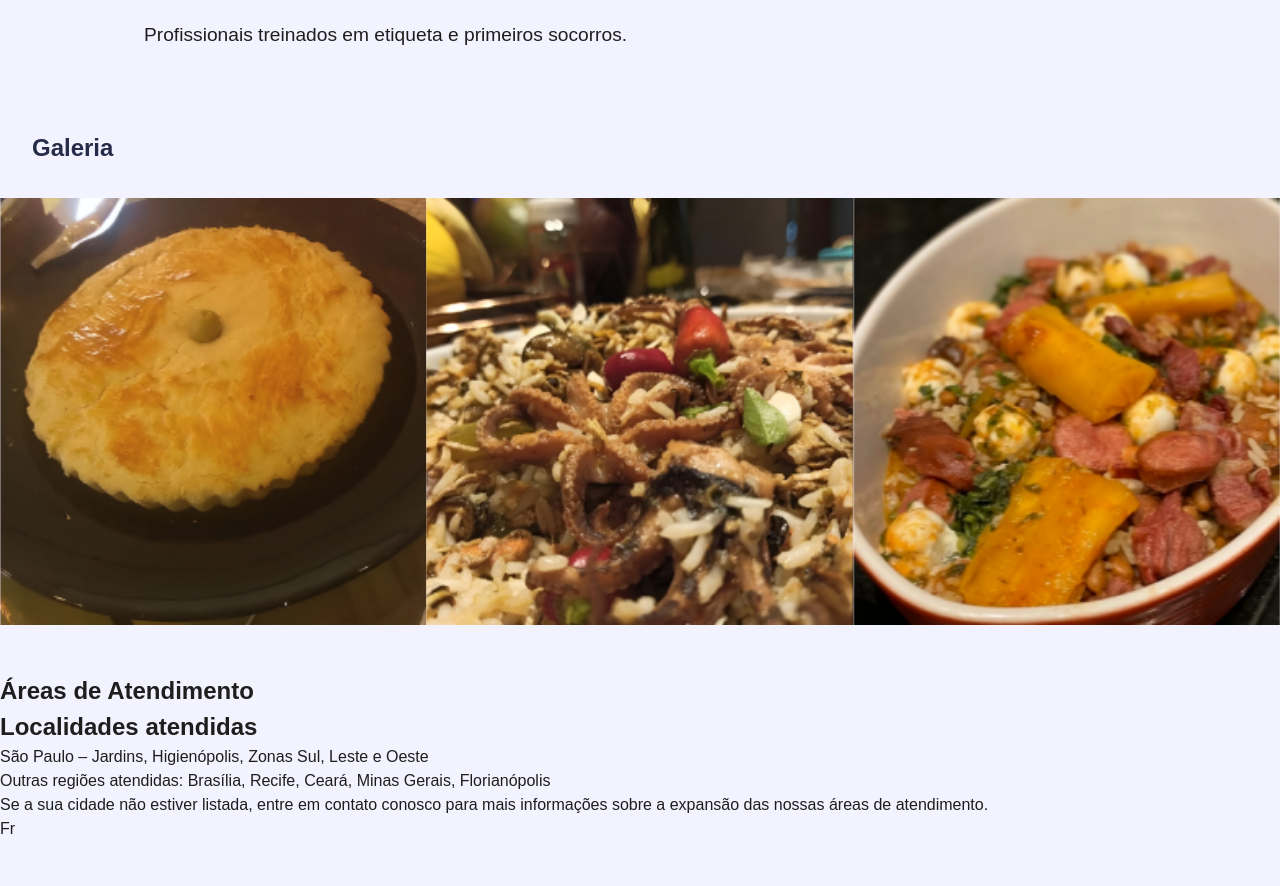
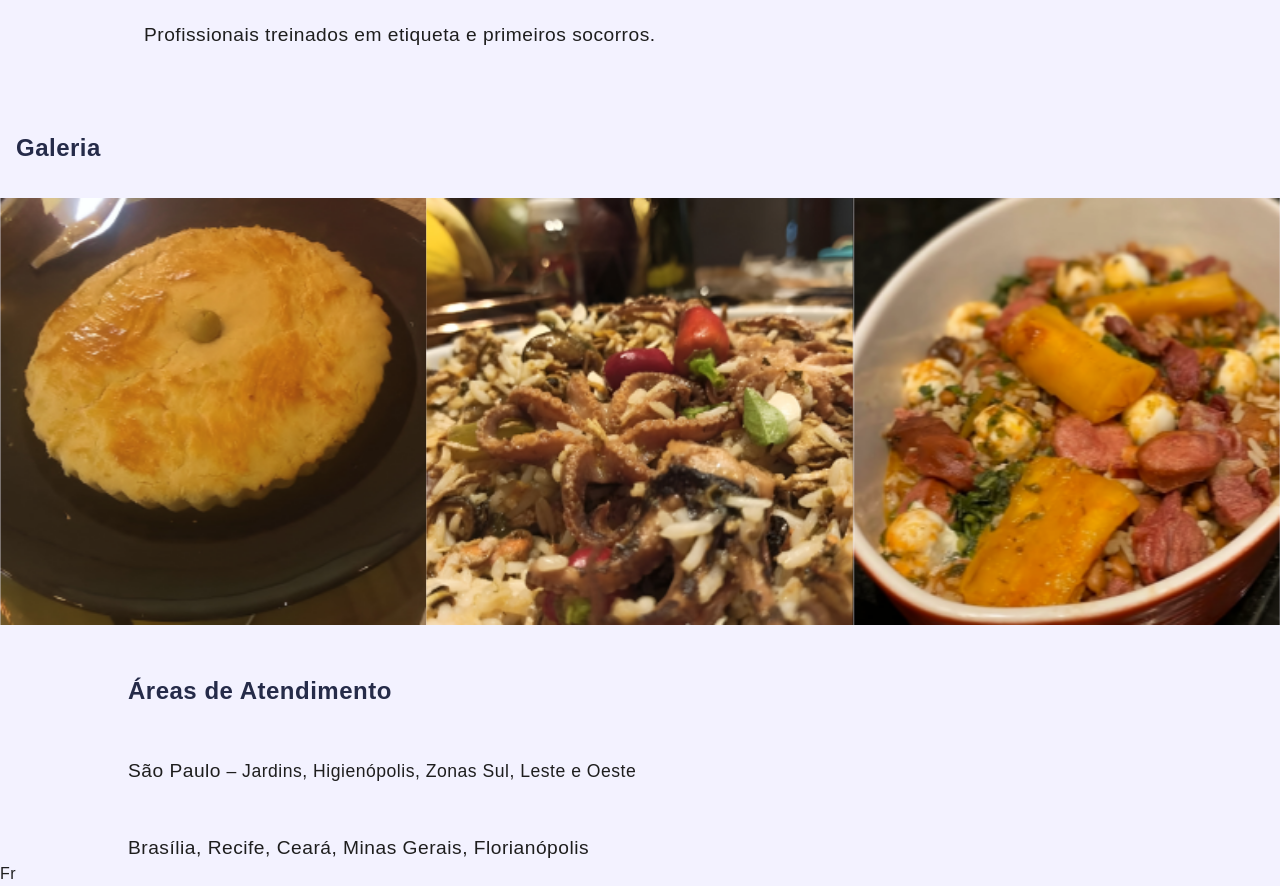
Before and after one commit to Luanquevedo/site-intitucional-next, a Next.js app: page / in a window 1280 px wide. Shown: the part 4123-5009 px from the top of the page. Before the commit the page ends 4964 px from the top, so only its background shows below. Built offline with nearby package versions, Linux system fonts and the light colour scheme; a web font is replaced by a local one.

Commit message:
Adicionado todas seções responsivas pendente otimização para tablet e criação do nav/footer e form

```diff
--- a/src/components/aboutus/index.scss
+++ b/src/components/aboutus/index.scss
@@ -12,7 +12,7 @@
     align-items: center;
     text-align: justify;
     margin: auto;
-    font-size: 1.1rem;
+    font-size: 1rem;
     font-weight: $font-medium;
 
     &__Container {
@@ -60,7 +60,7 @@
         ul {
             display: flex;
             flex-direction: column;
-            gap: 3rem;
+            gap: 2rem;
         }
 
         li {
--- a/src/components/contact/contact.js
+++ b/src/components/contact/contact.js
@@ -3,27 +3,22 @@ import Head from 'next/head';
 
 const Contact = () => {
   return (
-    <div>
+    <div >
       <Head>
         <title>Áreas de Atendimento - Tempero da Grazzy</title>
         <meta name="description" content="Confira as áreas de atendimento da Tempero da Grazzy, incluindo as principais regiões de São Paulo e outras cidades do Brasil como Brasília, Recife, Ceará, Minas Gerais e Florianópolis." />
         <meta name="keywords" content="áreas de atendimento, São Paulo, Brasília, Recife, Ceará, Minas Gerais, Florianópolis, serviços de buffet, catering, eventos" />
       </Head>
 
-      <section>
+      <section className='Contact'>
         <header>
-          <h1>Áreas de Atendimento</h1>
+          <h2>Áreas de Atendimento</h2>
         </header>
 
-        <article>
-          <h2>Localidades atendidas</h2>
+        <article className='Contact__Content'>
           <p><strong>São Paulo</strong> – Jardins, Higienópolis, Zonas Sul, Leste e Oeste</p>
-          <p><strong>Outras regiões atendidas:</strong> <strong>Brasília, Recife, Ceará, Minas Gerais, Florianópolis</strong></p>
+          <p><strong>Brasília, Recife, Ceará, Minas Gerais, Florianópolis</strong></p>
         </article>
-
-        <footer>
-          <p>Se a sua cidade não estiver listada, entre em contato conosco para mais informações sobre a expansão das nossas áreas de atendimento.</p>
-        </footer>
       </section>
     </div>
   );
--- a/src/components/contact/index.scss
+++ b/src/components/contact/index.scss
@@ -0,0 +1,62 @@
+@use '../../styles/variables' as *;
+
+.Contact {
+    display: flex;
+    flex-direction: column;
+    margin: auto;
+    max-width: 23rem;
+    gap: 3rem;
+
+    h2{
+        font-size: 1.4rem;
+        font-weight: $font-semibold;
+        color: $secondaryfontcolor;
+    }
+
+
+    &__Content {
+        display: flex;
+        flex-direction: column;
+        gap: 0.7rem;
+        font-size: 0.8rem;
+        text-align: justify;
+        font-weight: $font-regular;
+
+        strong {
+            font-size: 0.9rem;
+            font-weight: $font-medium;
+        }
+    }
+}
+
+@media (min-width: 768px){
+    .Contact {
+        max-width: 64rem;
+        gap: 3rem;
+
+        h2{
+            font-size: 1.5rem;
+        }
+
+
+        &__Content {
+            gap: 3rem;
+            font-size: 1.1rem;
+
+
+            strong {
+                font-size: 1.2rem;
+
+            }
+        }
+    }
+
+}
+
+@media (min-width: 1900px){
+    .Contact {
+        max-width: 1440px;
+
+    }
+
+}
--- a/src/components/galery/index.scss
+++ b/src/components/galery/index.scss
@@ -29,7 +29,7 @@
       }
 
     h2 {
-        margin-left: 2rem;
+        margin-left: 1rem;
         color: $secondaryfontcolor;
         font-size: 1.5rem;
         font-weight: $font-semibold;
--- a/src/components/works/index.scss
+++ b/src/components/works/index.scss
@@ -12,18 +12,18 @@
         gap: 3rem;
         margin: auto;
         max-width: 23rem;
-        font-size: 1.1rem;
+        font-size: 1.03rem;
         font-weight: $font-regular;
 
         h2 {
             margin-top: 2rem;
             font-weight: $font-semibold;
-            font-size: 1.5rem;
+            font-size: 1.49rem;
         }
 
         h3 {
             font-weight: $font-medium;
-            font-size: 1.5rem;
+            font-size: 1.1rem;
         }
 
         &__Content {
@@ -82,7 +82,7 @@
         flex-direction: column;
         gap: 2rem;
         margin-bottom: 4rem;
-        font-size: 0.98rem;
+        font-size: 0.91rem;
         text-align: justify;
         font-weight: $font-regular;
         h3{
--- a/src/styles/globals.scss
+++ b/src/styles/globals.scss
@@ -9,7 +9,7 @@ body {
   -moz-osx-font-smoothing: grayscale;
   color: $fontcolor;
   line-height: 1.5;
-
+  letter-spacing: 0.5px;
   strong{
     font-weight: normal;
   }
```
